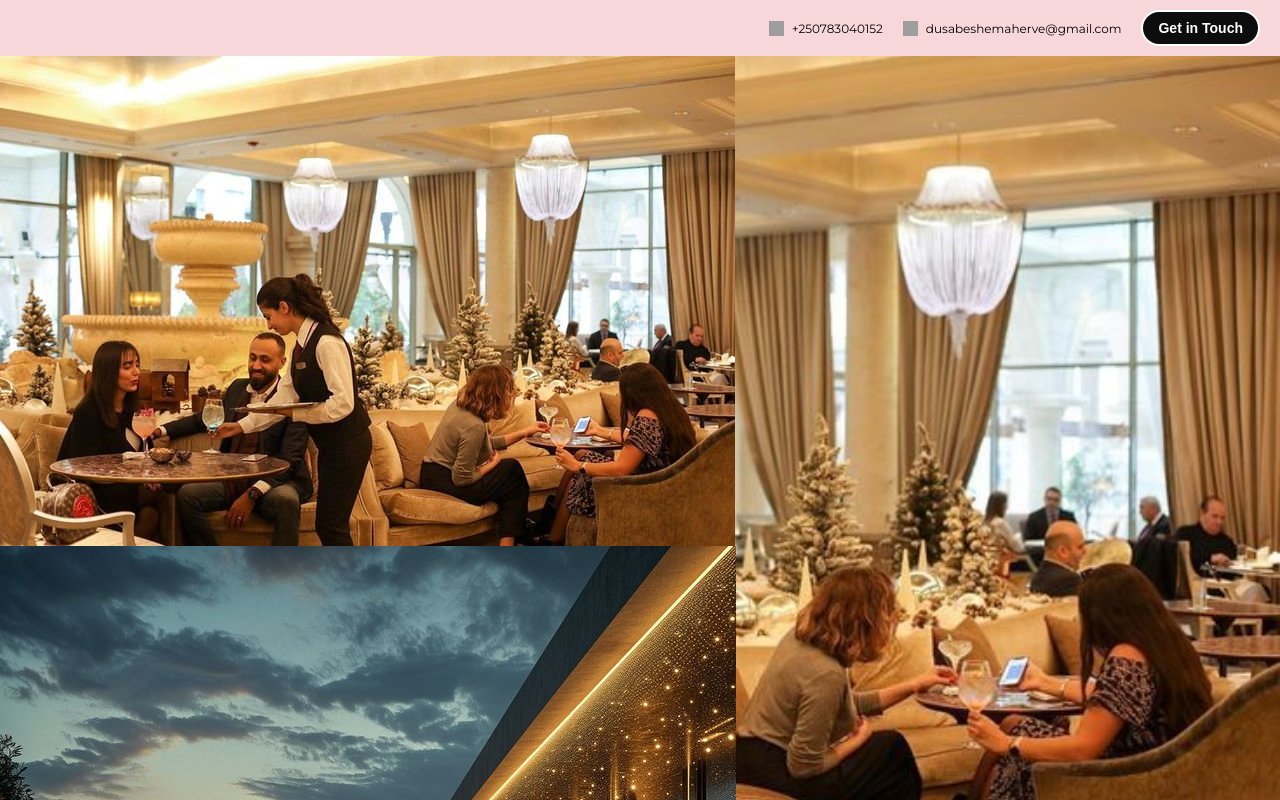
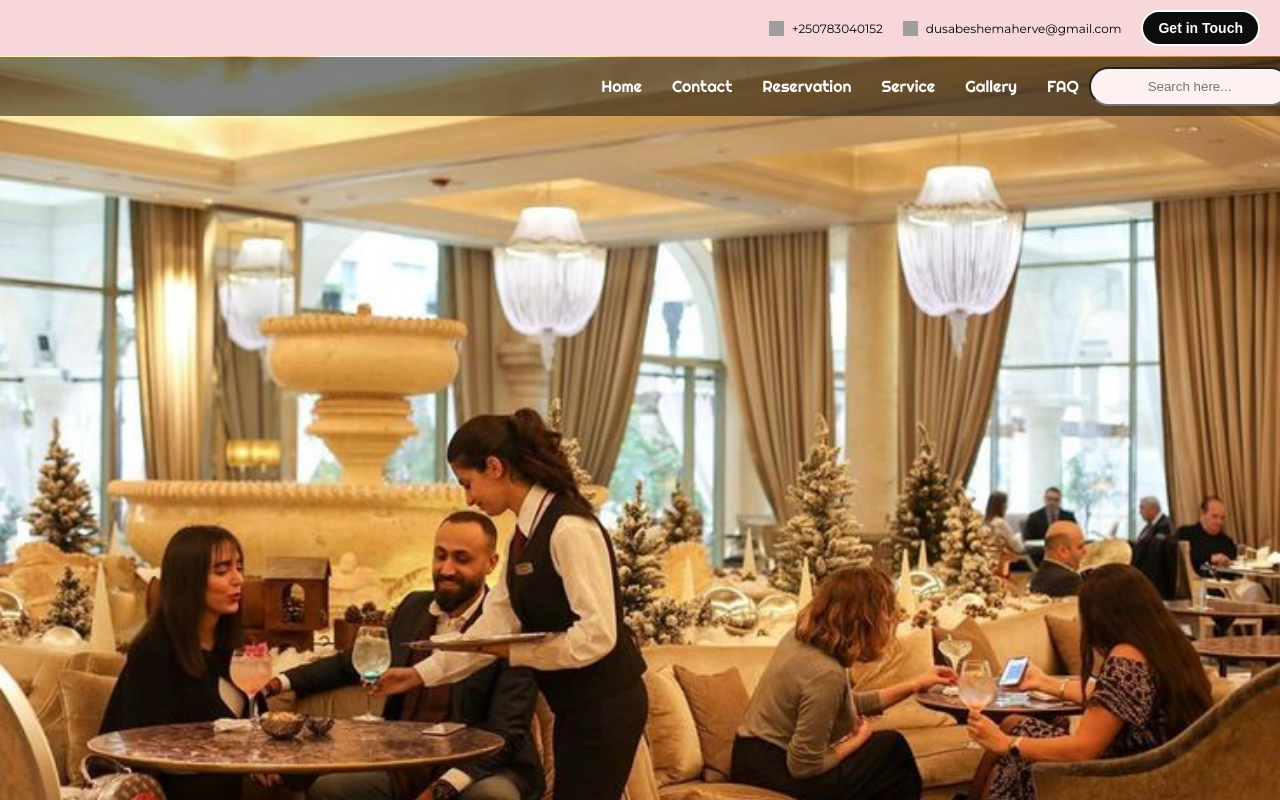
Before and after one commit to shemaherve/Gashe-Hotel, a plain HTML site: page Figma output/index.html in a window 1280 px wide. Shown: the top 800 px of the page. Drawn offline with Linux system fonts and the light colour scheme; grey boxes are pictures that could not be loaded.

Commit message:
Best new

```diff
--- a/Figma output/css/style.css
+++ b/Figma output/css/style.css
@@ -3,7 +3,7 @@
 *{
     padding: 0;
     margin: 0;
-
+    list-style: none;
 }
 .frist {
     display: flex;
@@ -23,7 +23,6 @@
 
 .icon i {
     font-size: 18px;
-
 }
 
 .get {
@@ -35,55 +34,91 @@
     border-radius: 20px ;
     border: 2px solid white;
     font-weight: bold;
-
-
-}
-.second{
-    background-image: url('../Image/back.jpeg');
-    background-size:  cover;
-    background-position: center;
-    height: 100vh;
-    width: 100vw;
 }
 .menu{
-    height: 1.8cm;
-    background-color: rgba(0, 0, 0, 0.7);
+
+     position: fixed;
+     margin-right: 1cm;
+     align-items: center;
+     margin-top: 1.5cm;
+     padding: 10px;
+     display: flex;
+     justify-content: end;
+     gap: 10px;
+     top: 0;
+     left: 0;
+     width: 100%;
+     background-color: rgba(0, 0, 0, 0.5); /* Black transparent background */
+     z-index: 100; /* Make sure it's on top of the slides */
 }
+
 .menu ul{
+
+    font-family: 'righteous',sans-serif;
     display: flex;
-    float: right;
+    gap: 30px;
     color: #FEFEFE;
-    gap: 30px;
-    margin-right: 2cm;
-    margin-top: 1.5rem;
-    list-style-type: none;
-    font-family: 'righteous',sans-serif;
-    font font-weight: bold;
+}
 
-}
 .inputt{
     display: flex;
-    height: 2rem;
-    margin-bottom: 2rem;
+    padding: 10px;
     border-radius: 20px;
     background-color: #FEF1F1;
     align-items: center;
+    text-align: center;
+    outline: none;
 }
-.slide {
-    display: none;
-    animation: fade 12s infinite;
-}
+  .slides {
+    width: 100%;
+    height: 100vh;
+    position: relative;
+    overflow: hidden;
+  }
 
-.slide img {
+  .slide {
+    position: absolute;
     width: 100%;
-    height: auto;
-}
+    height: 100%;
+    background-size: cover;
+    background-position: center;
+    opacity: 0;
+    animation: fadeAnimation 9s infinite;
+  }
 
-@keyframes fade {
-    0%, 20% { display: block; opacity: 1; }
-    25%, 95% { display: block; opacity: 0; }
-}
+  #slide1 {
+    background-image: url('../Image/back.jpeg')
+  }
 
-.slide:nth-child(1) { animation-delay: 0s; }
-.slide:nth-child(2) { animation-delay: 4s; }
-.slide:nth-child(3) { animation-delay: 8s; }
+  #slide3 {
+    background-image: url('../Image/u.jpeg')
+  }
+
+
+  @keyframes fadeAnimation {
+    0%, 100% {
+         opacity: 0;
+         }
+    20%, 80% {
+         opacity: 1;
+         }
+  }
+
+
+  #slide1 {
+    animation-delay: 0s;
+  }
+
+  #slide2 {
+    animation-delay: 3s;
+  }
+
+  #slide3 {
+    animation-delay: 6s;
+  }
+  .slides {
+    width: 100%;
+    height: 100vh;
+    position: relative;
+    overflow: hidden;
+  }
--- a/Figma output/index.html
+++ b/Figma output/index.html
@@ -1,28 +1,35 @@
 <html lang="en">
   <head>
-    <meta charset="UTF-8">
-    <meta name="viewport" content="width=device-width, initial-scale=1.0">
+    <meta charset="UTF-8" />
+    <meta name="viewport" content="width=device-width, initial-scale=1.0" />
     <title>Document</title>
-    <link rel="stylesheet" type="text/css" href="css/style.css">
+    <link rel="stylesheet" type="text/css" href="css/style.css" />
   </head>
   <body>
     <div class="frist">
       <div class="icon">
-        <i ><img width="15" height="15" src="https://img.icons8.com/ios/50/phone.png" alt="phone"/></i>
+        <i
+          ><img
+            width="15"
+            height="15"
+            src="https://img.icons8.com/ios/50/phone.png"
+            alt="phone"
+        /></i>
         <span>+250783040152</span>
       </div>
       <div class="icon">
-        <i ><img width="15" height="15" src="https://img.icons8.com/color/48/gmail--v1.png" alt="gmail--v1"/></i>
+        <i>
+          <img
+            width="15"
+            height="15"
+            src="https://img.icons8.com/color/48/gmail--v1.png"
+            alt="gmail--v1"
+        /></i>
         <span>dusabeshemaherve@gmail.com</span>
       </div>
       <button class="get">Get in Touch</button>
     </div>
-<div class="second">
-    <div class="slides">
-        <div class="slides"><img src="Image/back.jpeg" alt="Slide 1"></div>
-        <div class="slides"><img src="Image/i.jpeg" alt="Slide 2"></div>
-        <div class="slides"><img src="Image/u.jpeg" alt="Slide 3"></div
-    </div>
+
         <div class="menu">
             <ul>
               <li>Home</li>
@@ -30,16 +37,16 @@
               <li>Reservation</li>
               <li>Service</li>
               <li>Gallery</li>
-            <li>SIGN</li>
-            <input type="text" class="inputt" placeholder="             Search here">
+              <li>FAQ</li>
             </ul>
+            <input type="text" class="inputt" placeholder="Search here..." />
+          </div>
+          <div lass="slides">
 
+           <div class="slide" id="slide1"></div>
+          <div class="slide" id="slide2"></div>
+          <div class="slide" id="slide3"></div>
           </div>
-
-
-
     </div>
-
-
   </body>
 </html>
```
Lines whose indentation alone changed are shown as unchanged.
